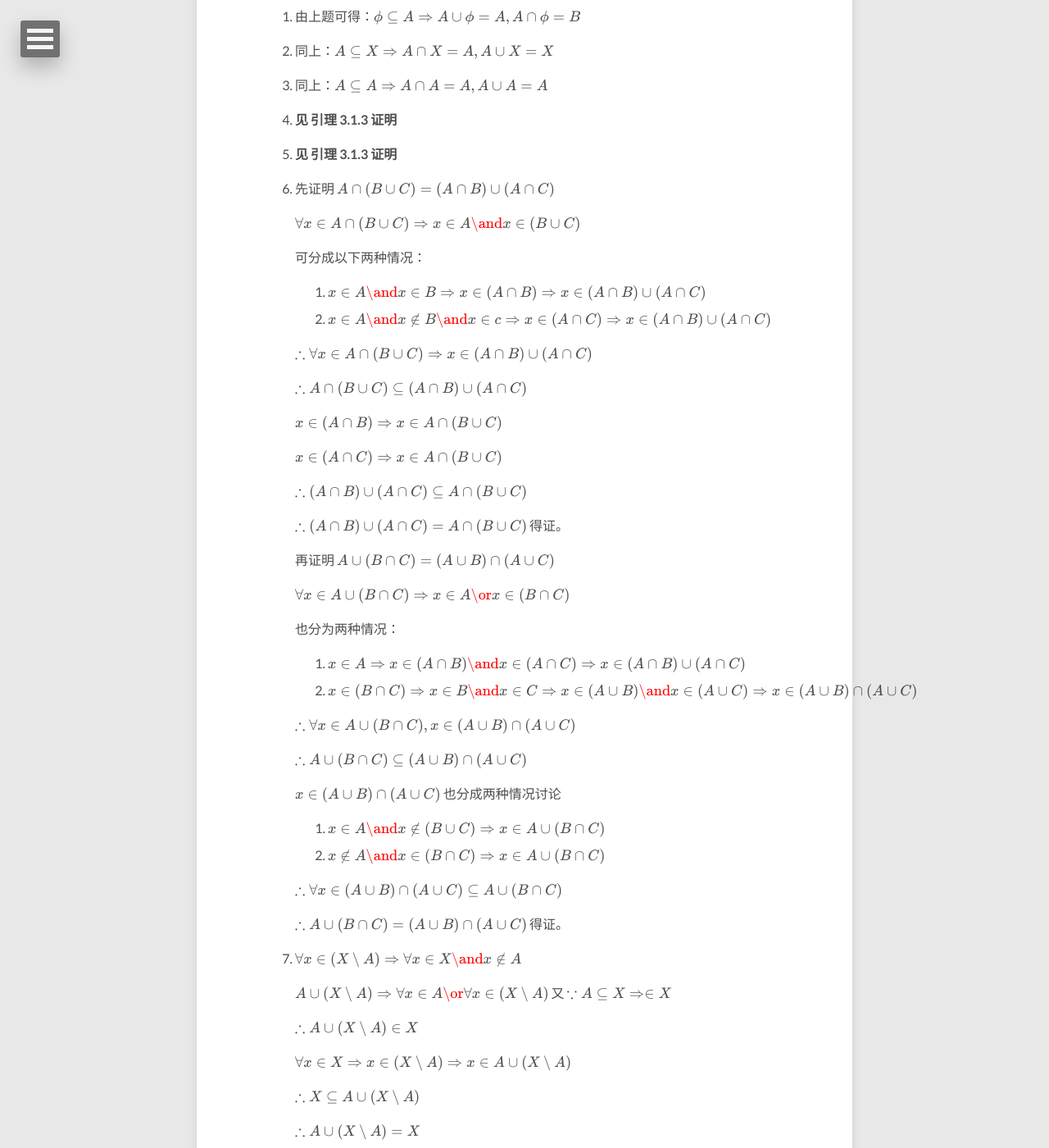
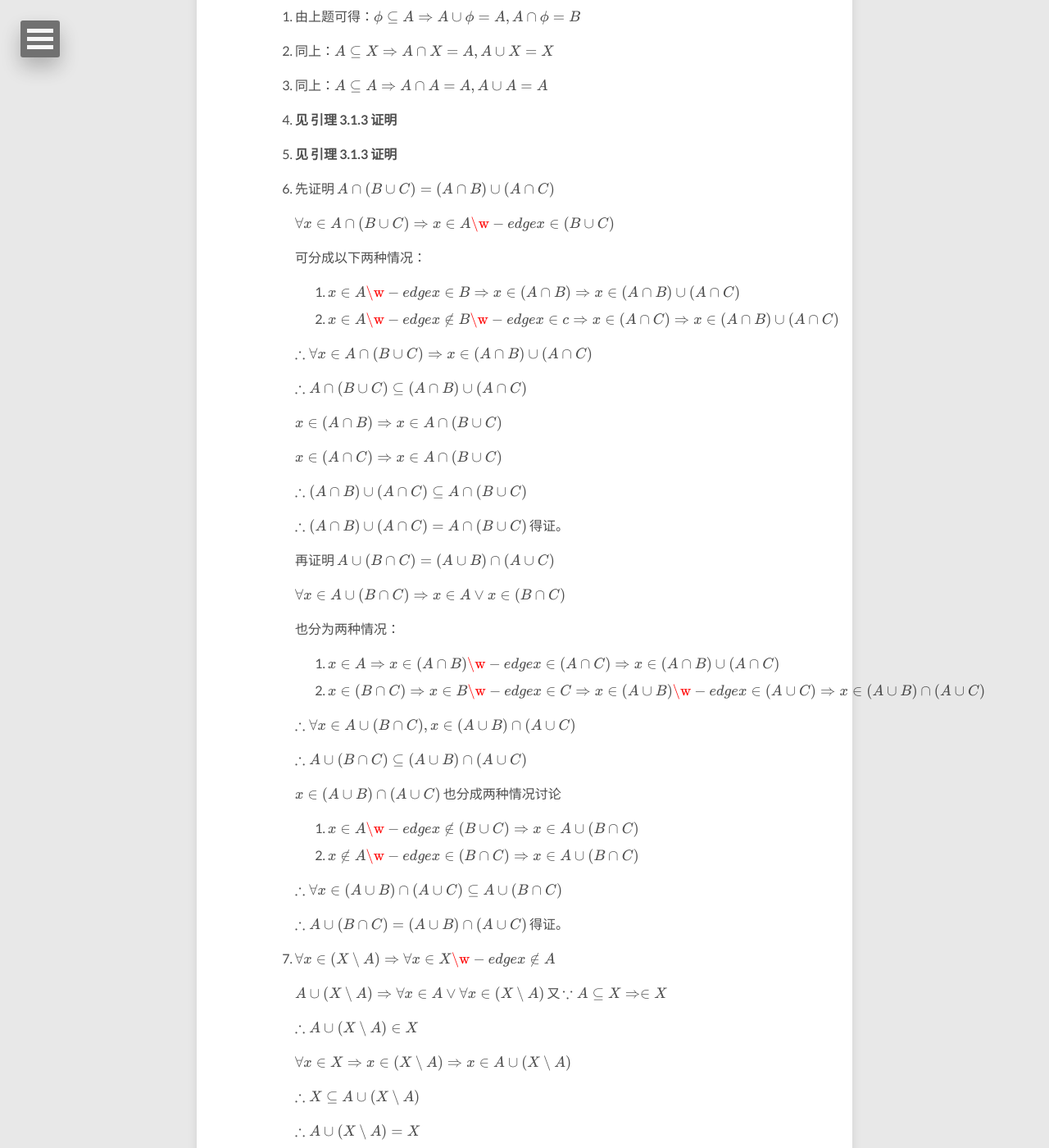
Before and after one commit to Spdwal/Spdwal.github.io, a Jekyll site: the page built from _posts/2019-04-19-analysis-by-tao-chapter-3-1.md, in a window 1280 px wide and 1400 px high, scrolled down 3288 px. Shown: the whole window at 82% size. Built offline with Jekyll 4.4.1, drawn with Linux system fonts in a browser that asks for light colours; nearby versions of some CDN libraries; formulas are drawn with MathJax 3; some of the changed text lies outside the part shown.

Commit message:
fix some bugs

```diff
--- a/_posts/2019-04-19-analysis-by-tao-chapter-3-1.md
+++ b/_posts/2019-04-19-analysis-by-tao-chapter-3-1.md
@@ -106,13 +106,13 @@ $\therefore \forall x \in A, x \in C \Rightarrow A \subset C$
 
 $A \subseteq B \Rightarrow \forall x \in A , x \in B $
 
-$\Rightarrow \forall x \in A \cup B \Rightarrow x \in A \or x \in B \Rightarrow x \in B$
+$\Rightarrow \forall x \in A \cup B \Rightarrow x \in A \vee x \in B \Rightarrow x \in B$
 
 $\therefore A \subseteq B \Rightarrow A \cup B = B$  。
 
 再证命题1蕴含命题3:
 
-$A \subseteq B \Rightarrow \forall x \in A, x \in B \and x \in A \Rightarrow x \in A$
+$A \subseteq B \Rightarrow \forall x \in A, x \in B \w-edge x \in A \Rightarrow x \in A$
 
 $\therefore A \subseteq B \Rightarrow A \cap B = A$
 
@@ -161,12 +161,12 @@ $3 \Rightarrow 1 \Rightarrow 2$ 得证。
 
 6. 先证明 $A \cap (B \cup C) = (A \cap B) \cup (A \cap C)$
 
-   $\forall x \in A \cap (B \cup C) \Rightarrow x \in A \and x \in (B \cup C)$
+   $\forall x \in A \cap (B \cup C) \Rightarrow x \in A \w-edge x \in (B \cup C)$
 
    可分成以下两种情况：
 
-   1. $x \in A \and x \in B \Rightarrow x \in (A \cap B) \Rightarrow x \in (A \cap B) \cup (A \cap C)$
-   2. $x \in A \and x \notin B \and x \in c \Rightarrow x \in (A \cap C) \Rightarrow x \in (A \cap B) \cup (A \cap C)$
+   1. $x \in A \w-edge x \in B \Rightarrow x \in (A \cap B) \Rightarrow x \in (A \cap B) \cup (A \cap C)$
+   2. $x \in A \w-edge x \notin B \w-edge x \in c \Rightarrow x \in (A \cap C) \Rightarrow x \in (A \cap B) \cup (A \cap C)$
 
    $\therefore \forall x \in A \cap (B \cup C) \Rightarrow x \in (A \cap B) \cup (A \cap C)$
 
@@ -182,12 +182,12 @@ $3 \Rightarrow 1 \Rightarrow 2$ 得证。
 
    再证明 $A \cup (B \cap C) = (A \cup B) \cap (A \cup C)$
 
-   $\forall x \in A \cup (B \cap C) \Rightarrow x \in A \or x \in (B \cap C)$
+   $\forall x \in A \cup (B \cap C) \Rightarrow x \in A \vee x \in (B \cap C)$
 
    也分为两种情况：
 
-   1. $x \in A \Rightarrow  x \in (A \cap B) \and x \in (A \cap C) \Rightarrow x \in (A \cap B) \cup (A \cap C)$
-   2. $x \in (B \cap C) \Rightarrow x \in B \and x \in C \Rightarrow x \in (A \cup B) \and x \in (A \cup C) \Rightarrow x \in (A \cup B) \cap (A \cup C)$
+   1. $x \in A \Rightarrow  x \in (A \cap B) \w-edge x \in (A \cap C) \Rightarrow x \in (A \cap B) \cup (A \cap C)$
+   2. $x \in (B \cap C) \Rightarrow x \in B \w-edge x \in C \Rightarrow x \in (A \cup B) \w-edge x \in (A \cup C) \Rightarrow x \in (A \cup B) \cap (A \cup C)$
 
    $\therefore \forall x \in A \cup (B \cap C), x \in (A \cup B) \cap (A \cup C)$
 
@@ -195,16 +195,16 @@ $3 \Rightarrow 1 \Rightarrow 2$ 得证。
 
    $x \in (A \cup B) \cap (A \cup C)$  也分成两种情况讨论
 
-   1. $x \in A \and x \notin (B \cup C)  \Rightarrow x \in A \cup (B \cap C)$
-   2. $x \notin A \and x \in (B \cap C) \Rightarrow x \in A \cup (B \cap C)$
+   1. $x \in A \w-edge x \notin (B \cup C)  \Rightarrow x \in A \cup (B \cap C)$
+   2. $x \notin A \w-edge x \in (B \cap C) \Rightarrow x \in A \cup (B \cap C)$
 
    $\therefore \forall x \in (A \cup B) \cap (A \cup C) \subseteq A \cup (B \cap C)$
 
    $\therefore A \cup (B \cap C) = (A \cup B) \cap (A \cup C)$ 得证。
 
-7. $\forall x \in (X \setminus A) \Rightarrow \forall x \in X \and x \notin A$
+7. $\forall x \in (X \setminus A) \Rightarrow \forall x \in X \w-edge x \notin A$
 
-   $A \cup (X \setminus A) \Rightarrow \forall x \in A \or \forall x \in (X \setminus A) $ 又 $\because A \subseteq X \Rightarrow \in X$
+   $A \cup (X \setminus A) \Rightarrow \forall x \in A \vee \forall x \in (X \setminus A) $ 又 $\because A \subseteq X \Rightarrow \in X$
 
    $\therefore A \cup (X \setminus A) \in X$
 
@@ -214,9 +214,9 @@ $3 \Rightarrow 1 \Rightarrow 2$ 得证。
 
    $\therefore A \cup (X \setminus A) = X$
 
-   $A \cap (X \setminus A) \Rightarrow \forall x \in A \and (x \in X \and x \notin A) \Rightarrow (x \in A \and x \notin A) \and x \in X$
+   $A \cap (X \setminus A) \Rightarrow \forall x \in A \w-edge (x \in X \w-edge x \notin A) \Rightarrow (x \in A \w-edge x \notin A) \w-edge x \in X$
 
-   $x \in \phi \and x \in X \Rightarrow x \in \phi$
+   $x \in \phi \w-edge x \in X \Rightarrow x \in \phi$
 
    $ A \cap (B \cup C) \subseteq \phi$
 
@@ -228,13 +228,13 @@ $3 \Rightarrow 1 \Rightarrow 2$ 得证。
 
    $\forall x \in X \setminus (A \cup B) \Rightarrow x \notin (A \cup B)$
 
-   $x \in X \setminus A \and x \in X \setminus B$
+   $x \in X \setminus A \w-edge x \in X \setminus B$
 
    $x \in (X \setminus A) \cap (x \setminus B)$
 
    $X \setminus (A \cup B) \subseteq (X \setminus A) \cup (X \setminus B)$
 
-   $\forall x \in (X \setminus A) \cap (X \setminus B) \Rightarrow x \in X \and x \notin A \and x \notin B$
+   $\forall x \in (X \setminus A) \cap (X \setminus B) \Rightarrow x \in X \w-edge x \notin A \w-edge x \notin B$
 
    $x \in X \setminus (A \cup B)$
 
@@ -244,7 +244,7 @@ $3 \Rightarrow 1 \Rightarrow 2$ 得证。
 
    再证 $X \setminus (A \cap B) = (X \setminus A) \cup (X \setminus B)$
 
-   $X \setminus (A \cap B) \Rightarrow \forall x \in X \and x \notin (A \cap B)$
+   $X \setminus (A \cap B) \Rightarrow \forall x \in X \w-edge x \notin (A \cap B)$
 
    存在以下三种情况：
 
@@ -270,17 +270,17 @@ $3 \Rightarrow 1 \Rightarrow 2$ 得证。
 
 先证 $A \cap B \subseteq A$
 
-$\forall x \in A \cap B \Rightarrow x \in A \and x \in B \Rightarrow x \in A \Rightarrow A \cap B \subseteq A$
+$\forall x \in A \cap B \Rightarrow x \in A \w-edge x \in B \Rightarrow x \in A \Rightarrow A \cap B \subseteq A$
 
 同理可证 $A \cap B \subseteq B$
 
-$C \subseteq A \and C \subseteq B \Rightarrow \forall x \in C, x \in A \and x \in B \Rightarrow x \in A \cap B$
+$C \subseteq A \w-edge C \subseteq B \Rightarrow \forall x \in C, x \in A \w-edge x \in B \Rightarrow x \in A \cap B$
 
 $\therefore C \subseteq  A \cap B$
 
-$C \subseteq A \cap B \Rightarrow \forall x \in C, x \in A \and x \in B \Rightarrow C \subseteq A \and C \subseteq B$
+$C \subseteq A \cap B \Rightarrow \forall x \in C, x \in A \w-edge x \in B \Rightarrow C \subseteq A \w-edge C \subseteq B$
 
-$\therefore C \subseteq A \and C \subseteq B \Leftrightarrow C \subseteq A \cap B$ 得证。
+$\therefore C \subseteq A \w-edge C \subseteq B \Leftrightarrow C \subseteq A \cap B$ 得证。
 
 余下同理。
 
@@ -288,9 +288,9 @@ $\therefore C \subseteq A \and C \subseteq B \Leftrightarrow C \subseteq A \cap
 
 **证明：**
 
-$\forall x \in A \cup B \and x \in A \because A \subseteq A \cup B \therefore x \in A \therefore A \cap (A \cup B) \subseteq A$
+$\forall x \in A \cup B \w-edge x \in A \because A \subseteq A \cup B \therefore x \in A \therefore A \cap (A \cup B) \subseteq A$
 
-$\forall x \in A, x \in A \and x \in (A \cup B) \therefore x \in A \cap (A \cup B)$
+$\forall x \in A, x \in A \w-edge x \in (A \cup B) \therefore x \in A \cap (A \cup B)$
 
 $\therefore A \cap (A \cup B) = A$
 
@@ -304,7 +304,7 @@ $\forall x \in A , \because A \cup B \ X \therefore x \in A, \because A \cap B =
 
 $\therefore A \subseteq X \setminus B$
 
-$\forall x \in X \setminus B \Rightarrow x \in X \and x \notin B$
+$\forall x \in X \setminus B \Rightarrow x \in X \w-edge x \notin B$
 
 $\because A \cup B = X, A \cap B = \phi \Rightarrow x \in A$
 
@@ -320,13 +320,13 @@ $X \setminus B \subseteq A \Rightarrow A = X \setminus B$  得证。
 
 假设$A \setminus B$ 与 $A \cap B$ 相交
 
-那么$\exist x \in A \setminus B, x \in A \cap B, \therefore x \in B \and x \notin B$ 矛盾，所以这两个集合不相交。同理可证其他集合之间的关系。
+那么$\exist x \in A \setminus B, x \in A \cap B, \therefore x \in B \w-edge x \notin B$ 矛盾，所以这两个集合不相交。同理可证其他集合之间的关系。
 
 令$ X = A \cup B \therefore \forall x \in X$ 可化为以下三种之一
 
-1. $x \in A \and x \notin B \Rightarrow x \in A \setminus B$
-2. $x \in B \and x \notin A \Rightarrow x \in B \setminus A$
-3. $x \in A \and x \in B \Rightarrow x \in A \cap B$
+1. $x \in A \w-edge x \notin B \Rightarrow x \in A \setminus B$
+2. $x \in B \w-edge x \notin A \Rightarrow x \in B \setminus A$
+3. $x \in A \w-edge x \in B \Rightarrow x \in A \cap B$
 
 得证。
 
@@ -340,4 +340,4 @@ $z \in \{y: P(x, y), x \in A \} \Leftrightarrow x \in A, P(x, z)\ is \ true$
 
 令 $Q(y) := P(x, y),  x = y$
 
-$y \in \{x \in A: Q(x) \ is \ true \} \Leftrightarrow y \in A \and Q(y) \ is \ true$ 得证。
+$y \in \{x \in A: Q(x) \ is \ true \} \Leftrightarrow y \in A \w-edge Q(y) \ is \ true$ 得证。
```
